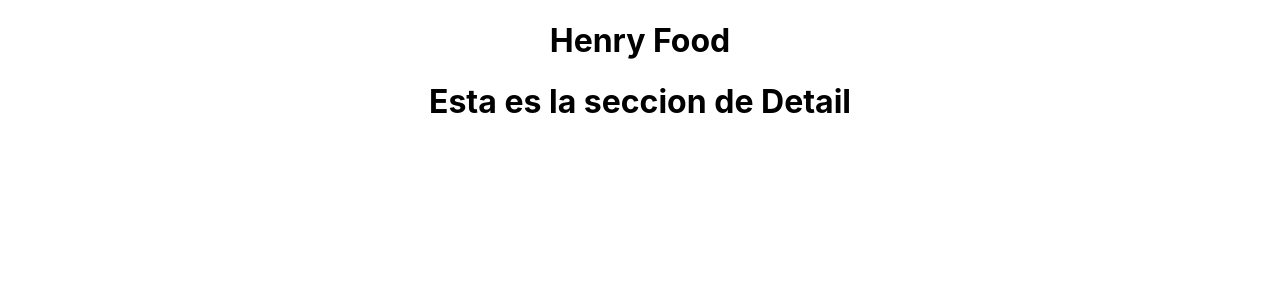
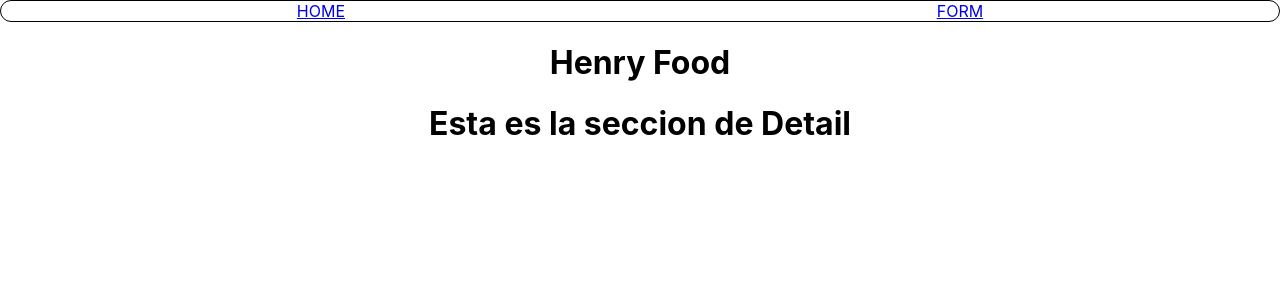
Before and after one commit to CristianSombra/PI-Food-main, a React (Create React App) app in the folder client/: page /detail in a window 1280 px wide. Shown: the top 300 px of the page. Built offline with nearby package versions, Linux system fonts and the light colour scheme.

Commit message:
Modificaciones

```diff
--- a/client/src/App.js
+++ b/client/src/App.js
@@ -1,17 +1,22 @@
 import './App.css';
-import { Route, Switch } from "react-router-dom";
+import { Route, useLocation, Switch } from "react-router-dom";
 import { Home, Landing, Detail, Form } from "./views";
+import NavBar from './components/navbar/navbar';
 
 
 function App() {
+
+const location = useLocation();
+
   return (
     <div className="App">
+      {location.pathname !=="/" && <NavBar />}
       <h1>Henry Food</h1>
       <Route exact path ="/" component = {Landing} />
+      <Route path = "/home" render= {() => <Home />} />
       <Route exact path ="/detail" component = {Detail} />
       <Route exact path ="/create" component = {Form} />
 
-      <Route path = "/home" render= {() => <Home />} />
     </div>
   );
 }
--- /dev/null
+++ b/client/src/components/navbar/navbar.jsx
@@ -0,0 +1,15 @@
+import { Link } from "react-router-dom";
+import style from "./navbar.module.css";
+
+
+const NavBar = () => {
+    return (
+        <div className={style.mainContainer}>
+            <Link to="/home">HOME</Link>
+            <Link to="/create">FORM</Link>
+        </div>
+    )
+};
+
+
+export default NavBar;
--- /dev/null
+++ b/client/src/components/navbar/navbar.module.css
@@ -0,0 +1,7 @@
+.mainContainer{
+    display: flex;
+    flex-direction: row;
+    justify-content: space-around;
+    border-radius: 15px;
+    border: 1px solid black;
+}
```
